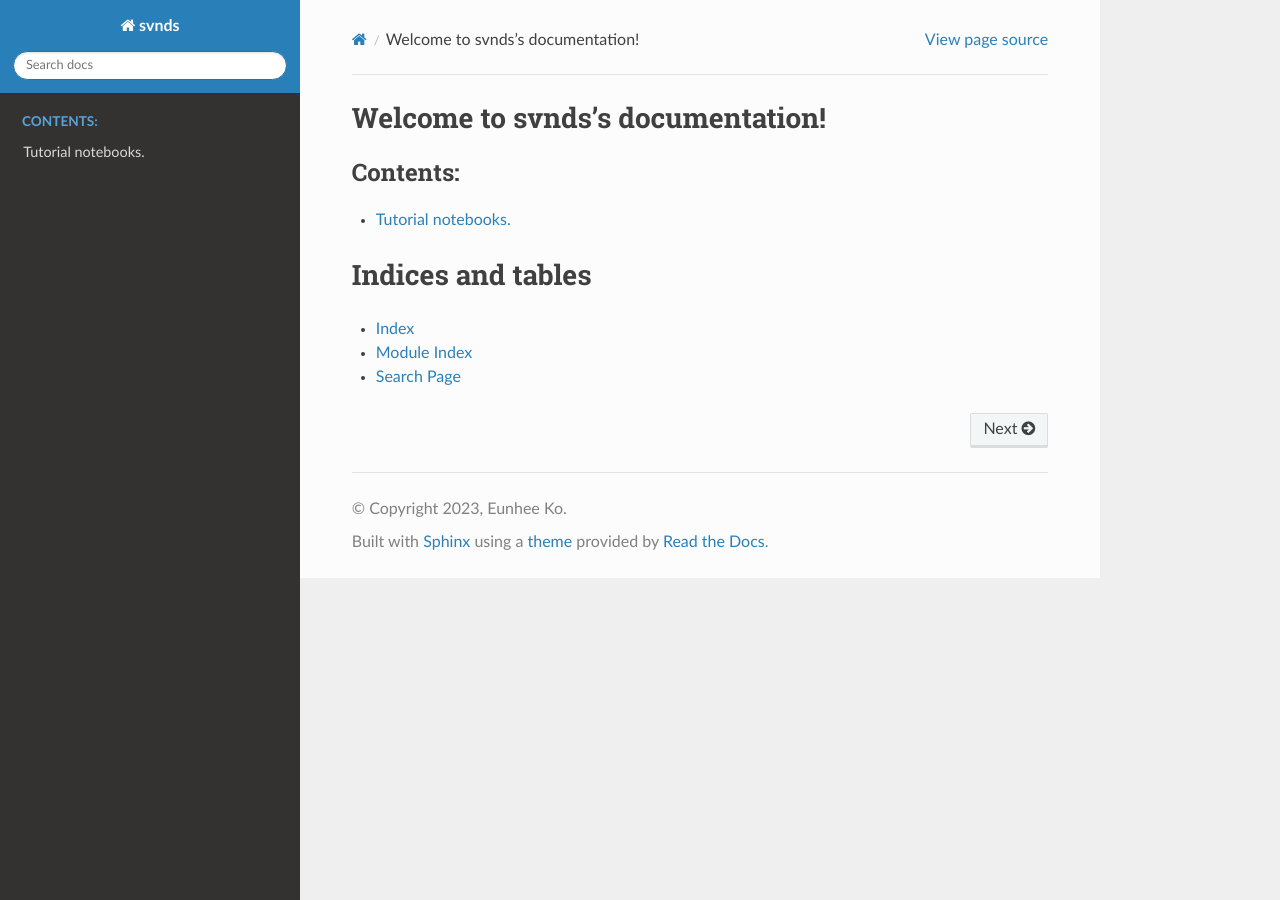
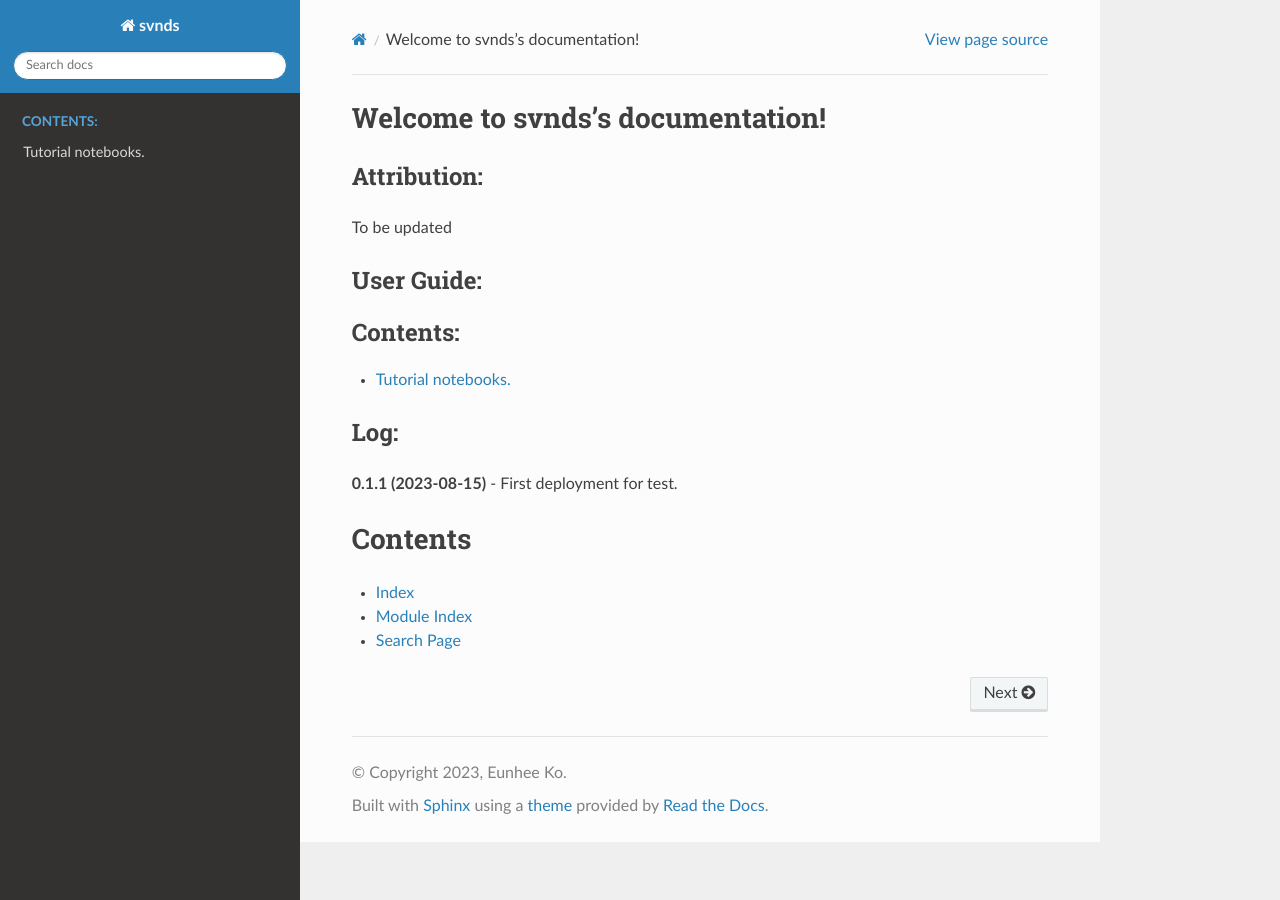
Before and after one commit to eunheeko/7DS-Forecast, a Sphinx documentation site: the page built from docs/index.rst, in a window 1280 px wide. Built offline with Sphinx 7.4.7 and the Read the Docs theme 2.0.0, drawn with Linux system fonts in a browser that asks for light colours; pages that are not in the unit, such as notebooks, are missing from menus.

Commit message:
edited index pages

```diff
--- a/docs/index.rst
+++ b/docs/index.rst
@@ -6,15 +6,26 @@
 Welcome to svnds's documentation!
 =================================
 
+Attribution:
++++++++++++++++++++++++++++++++++
+To be updated
+
+
+User Guide:
++++++++++++++++++++++++++++++++++
 .. toctree::
-   :maxdepth: 2
+   :maxdepth: 3
    :caption: Contents:
 
    notebooks.rst
 
+Log:
++++++++++++++++++++++++++++++++++
 
+**0.1.1 (2023-08-15)**
+- First deployment for test.
 
-Indices and tables
+Contents
 ==================
 
 * :ref:`genindex`
```
Also changed, not shown: docs/notebooks.rst (+10 -1 lines), docs/synphot.rst (added, +8 -0 lines).
